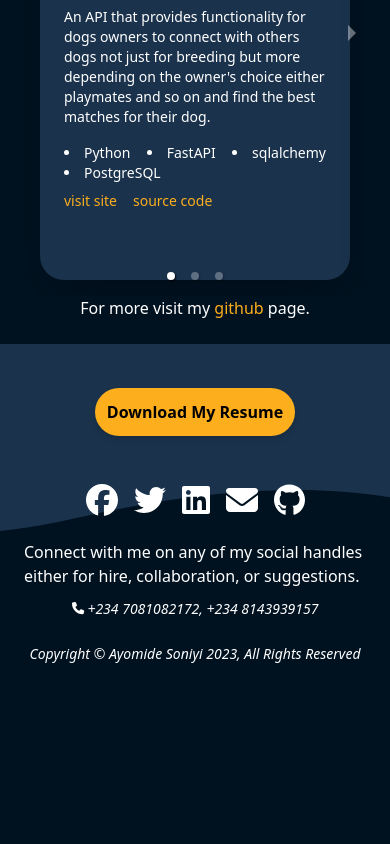
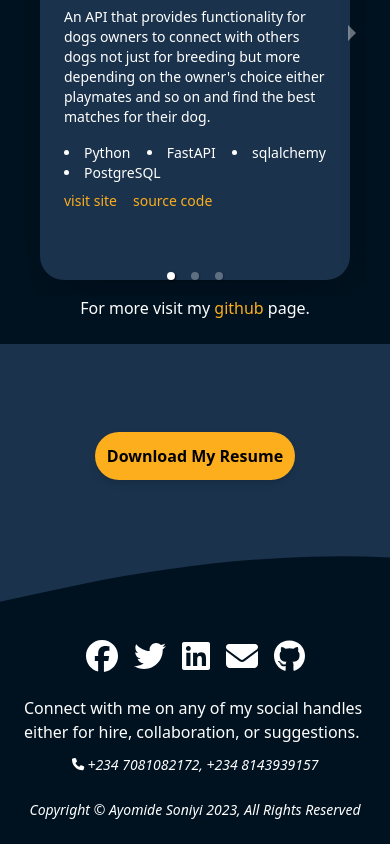
Before and after one commit to UnfazedAy/my-portfolio, a React (Create React App) app: page / in a window 390 px wide. Shown: the part 1389-2233 px from the top of the page. Before the commit the page ends 2077 px from the top, so only its background shows below. Built offline with nearby package versions, Linux system fonts and the light colour scheme.

Commit message:
Added media ququeries

```diff
--- a/src/components/Contacts.js
+++ b/src/components/Contacts.js
@@ -2,7 +2,7 @@ import { FontAwesomeIcon } from "@fortawesome/react-fontawesome";
 
 export default function Contacts() {
   return (
-    <footer id="contact">
+    <footer id="contact" className="mt-[7rem]">
       <div className="container flex flex-col mx-auto p-6 md:flex md:flex-row ">
         <div className="flex justify-center h-full space-x-4 mb-6 md:flex md:justify-start md:w-1/2">
           {/* Social maedia links */}
--- a/src/components/Resume.js
+++ b/src/components/Resume.js
@@ -2,7 +2,7 @@ export default function Resume() {
   return (
     <div id="resume" className="container mx-auto p-6">
       <div className="flex justify-center md:justify-start">
-        <button className="bg-thickBrownishYellow md:w-1/3 text-black mt-5 font-semibold py-3 px-3 rounded-full drop-shadow-md hover:bg-brownishYellow focus:outline-none">
+        <button className="bg-thickBrownishYellow md:w-1/3 text-black mt-5 font-semibold py-3 px-3 resume-download rounded-full drop-shadow-md hover:bg-brownishYellow focus:outline-none">
           <a href="/Ayomide-Resume.pdf" download="Ayomide-Soniyi.pdf">
             Download My Resume
           </a>
--- a/src/index.css
+++ b/src/index.css
@@ -24,6 +24,9 @@ body {
   .cards {
     height: 31rem;
   }
+  .resume-download {
+    margin-top: 4rem;
+  }
 }
 
 @media (min-width: 1440px) {
```
